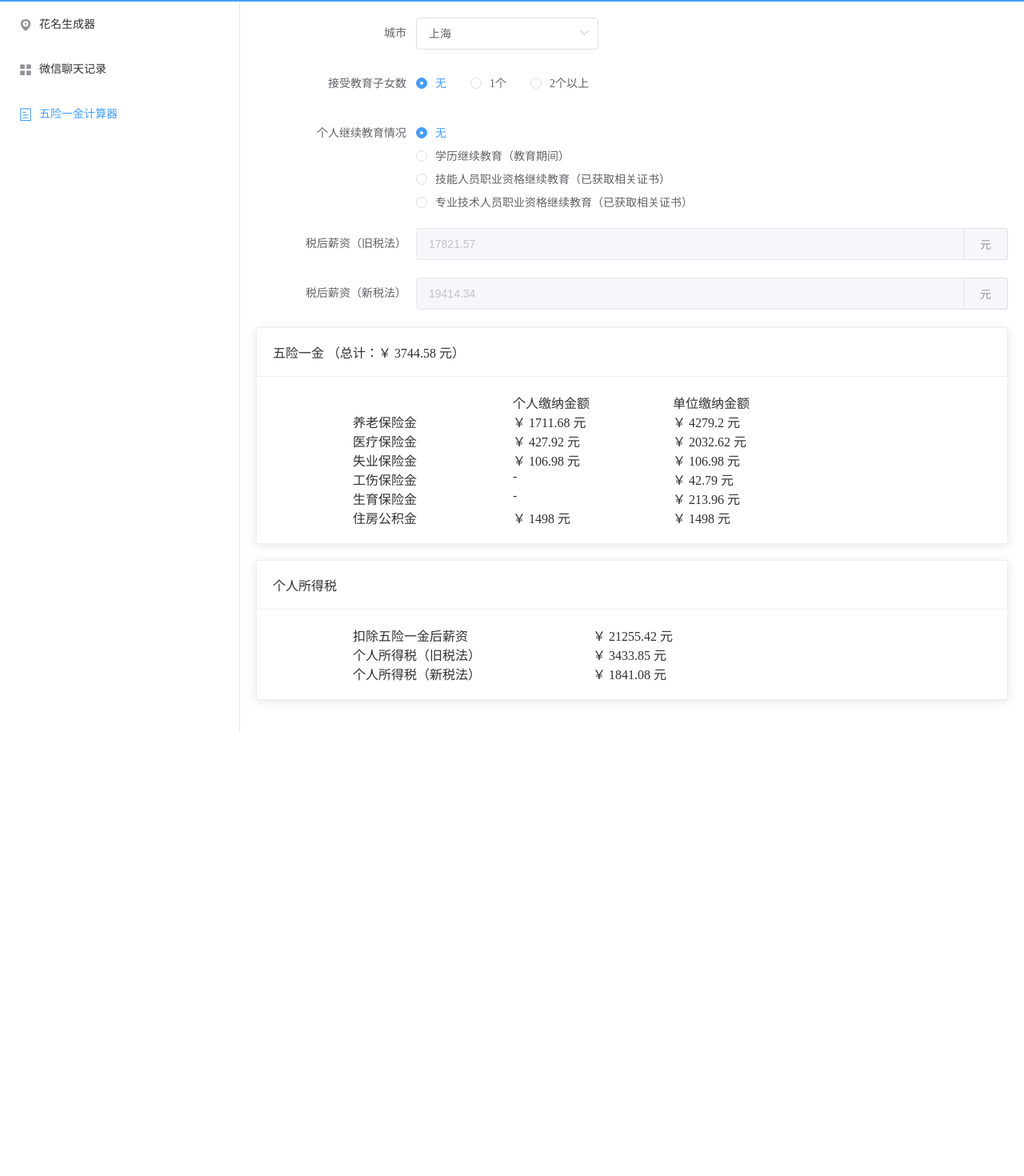
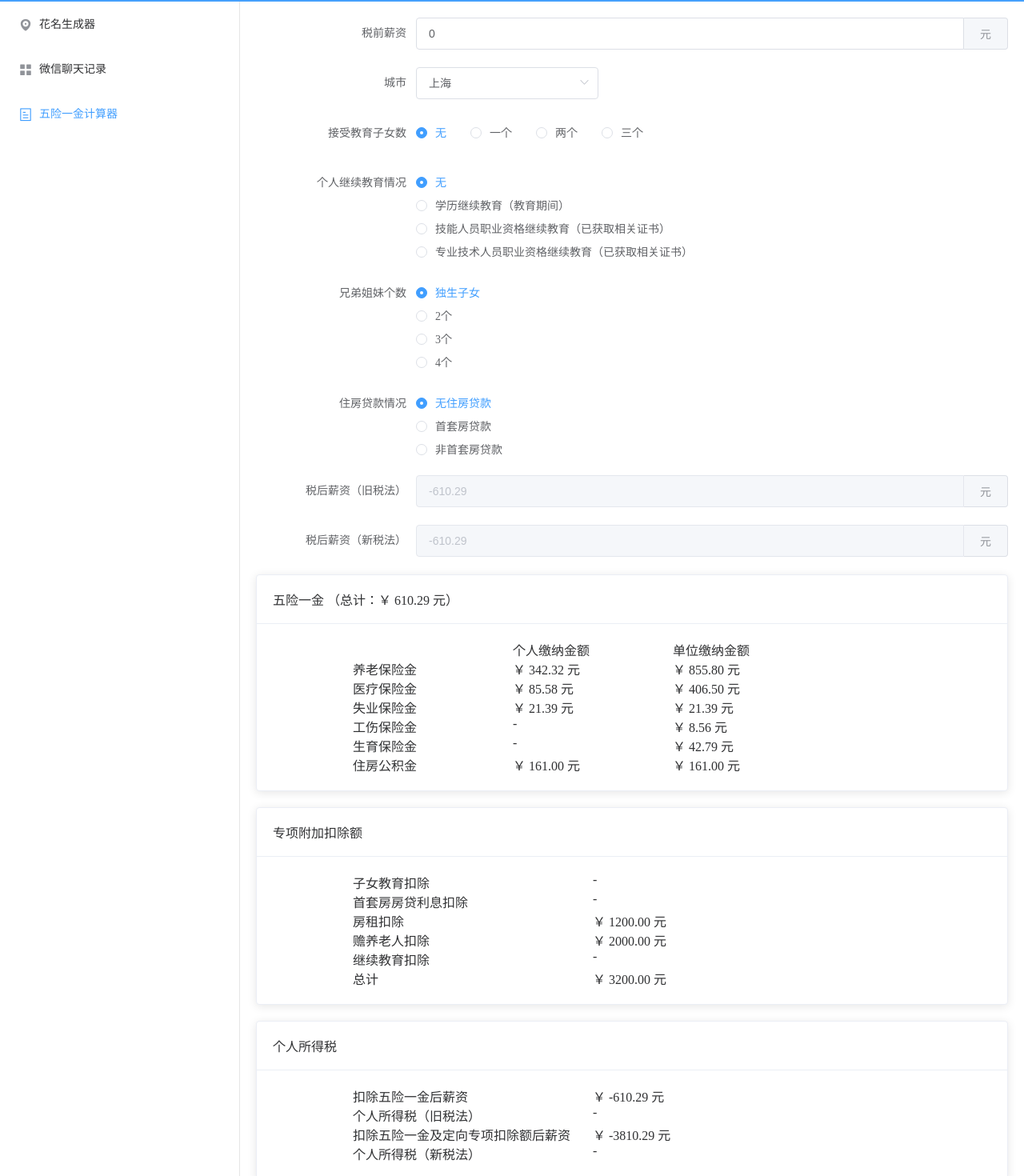
Before and after one commit to xhblovewmy/v-tools, a Vue app: page /salary in a window 1280 px wide. Shown: the part 42-1512 px from the top of the page at 80% size. Before the commit the page ends 957 px from the top, so only its background shows below. Built offline with nearby package versions, Linux system fonts and the light colour scheme.

Commit message:
feat: 五险一金计算器

```diff
--- a/src/const/salary.js
+++ b/src/const/salary.js
@@ -1,3 +1,4 @@
+// 城市
 export const cityOptions = [
   {
     id: 1,
@@ -5,10 +6,11 @@ export const cityOptions = [
   }
 ]
 
+// 五险一金缴纳比例
 export const paymentRatioOptions = [
   {
     id: 1,
-    value: { // 五险一金缴纳比例
+    value: {
       pension: [8, 20],
       medical: [2, 9.5],
       unemployment: [0.5, 0.5],
@@ -19,12 +21,112 @@ export const paymentRatioOptions = [
   }
 ]
 
+// 缴纳基数范围
 export const paymentBaseAreaOptions = [
   {
     id: 1,
-    value: [ // 缴纳基数范围
+    value: [
       { min: 4279, max: 21396 },
       { min: 2300, max: 21400 }
     ]
   }
 ]
+
+// 租赁情况
+export const rentOptions = [
+  {
+    id: 1,
+    value: 1200
+  }
+]
+
+// 受教育子女数量
+export const childrenOptions = [
+  {
+    label: '无',
+    key: 'a',
+    value: 0
+  },
+  {
+    label: '一个',
+    key: 'b',
+    value: 1000
+  },
+  {
+    label: '两个',
+    key: 'c',
+    value: 2000
+  },
+  {
+    label: '三个',
+    key: 'd',
+    value: 3000
+  }
+]
+
+// 个人继续教育情况
+export const educationOptions = [
+  {
+    label: '无',
+    key: 'a',
+    value: 0
+  },
+  {
+    label: '学历继续教育（教育期间）',
+    key: 'b',
+    value: 400
+  },
+  {
+    label: '技能人员职业资格继续教育（已获取相关证书）',
+    key: 'c',
+    value: 300
+  },
+  {
+    label: '专业技术人员职业资格继续教育（已获取相关证书）',
+    key: 'd',
+    value: 300
+  }
+]
+
+// 赡养老人情况
+export const supportOptions = [
+  {
+    label: '独生子女',
+    key: 'a',
+    value: 2000
+  },
+  {
+    label: '2个',
+    key: 'b',
+    value: 1000
+  },
+  {
+    label: '3个',
+    key: 'c',
+    value: 667
+  },
+  {
+    label: '4个',
+    key: 'd',
+    value: 500
+  }
+]
+
+// 住房贷款情况
+export const loanOptions = [
+  {
+    label: '无住房贷款',
+    key: 'a',
+    value: 0
+  },
+  {
+    label: '首套房贷款',
+    key: 'b',
+    value: 1000
+  },
+  {
+    label: '非首套房贷款',
+    key: 'c',
+    value: 0
+  }
+]
--- a/src/pages/salary/index.vue
+++ b/src/pages/salary/index.vue
@@ -1,11 +1,11 @@
 <template>
   <div>
     <el-form label-width="200px">
-      <!-- <el-form-item label="税前薪资">
+      <el-form-item label="税前薪资">
         <el-input v-model="salary">
           <template slot="append">元</template>
         </el-input>
-      </el-form-item> -->
+      </el-form-item>
       <el-form-item label="城市">
         <el-select v-model="cityId" filterable placeholder="请选择">
           <el-option
@@ -18,17 +18,22 @@
       </el-form-item>
       <el-form-item label="接受教育子女数">
         <el-radio-group v-model="additionalDeduction.children">
-          <el-radio :label="0">无</el-radio>
-          <el-radio :label="1000">1个</el-radio>
-          <el-radio :label="2000">2个以上</el-radio>
+          <el-radio v-for="option in childrenOptions" :label="option.key" :key="option.key">{{ option.label }}</el-radio>
         </el-radio-group>
       </el-form-item>
       <el-form-item label="个人继续教育情况">
         <el-radio-group v-model="additionalDeduction.adultEducation" :class="$style['radio-group-vertical']">
-          <el-radio :label="0">无</el-radio>
-          <el-radio :label="400">学历继续教育（教育期间）</el-radio>
-          <el-radio :label="300">技能人员职业资格继续教育（已获取相关证书）</el-radio>
-          <el-radio :label="300">专业技术人员职业资格继续教育（已获取相关证书）</el-radio>
+          <el-radio v-for="option in educationOptions" :label="option.key" :key="option.key">{{ option.label }}</el-radio>
+        </el-radio-group>
+      </el-form-item>
+      <el-form-item label="兄弟姐妹个数">
+        <el-radio-group v-model="additionalDeduction.support" :class="$style['radio-group-vertical']">
+          <el-radio v-for="option in supportOptions" :label="option.key" :key="option.key">{{ option.label }}</el-radio>
+        </el-radio-group>
+      </el-form-item>
+      <el-form-item label="住房贷款情况">
+        <el-radio-group v-model="additionalDeduction.homeLoan" :class="$style['radio-group-vertical']">
+          <el-radio v-for="option in loanOptions" :label="option.key" :key="option.key">{{ option.label }}</el-radio>
         </el-radio-group>
       </el-form-item>
       <el-form-item label="税后薪资（旧税法）">
@@ -59,6 +64,36 @@
         </div>
       </div>
     </el-card>
+    <el-card :class="$style.card" header="专项附加扣除额">
+      <div>
+        <div :class="$style.table">
+          <div :class="$style.row">
+            <span>子女教育扣除</span>
+            <span>{{ additionalDeductionFee.children | currency }}</span>
+          </div>
+          <div :class="$style.row">
+            <span>首套房房贷利息扣除</span>
+            <span>{{ additionalDeductionFee.loan | currency }}</span>
+          </div>
+          <div :class="$style.row">
+            <span>房租扣除</span>
+            <span>{{ additionalDeductionFee.rent | currency }}</span>
+          </div>
+          <div :class="$style.row">
+            <span>赡养老人扣除</span>
+            <span>{{ additionalDeductionFee.support | currency }}</span>
+          </div>
+          <div :class="$style.row">
+            <span>继续教育扣除</span>
+            <span>{{ additionalDeductionFee.education | currency }}</span>
+          </div>
+          <div :class="$style.row">
+            <span>总计</span>
+            <span>{{ additionalDeductionFeeCount | currency }}</span>
+          </div>
+        </div>
+      </div>
+    </el-card>
     <el-card :class="$style.card" header="个人所得税">
       <div :class="$style.table">
         <div :class="$style.row">
@@ -70,6 +105,10 @@
           <span>{{ tax.old | currency }}</span>
         </div>
         <div :class="$style.row">
+          <span>扣除五险一金及定向专项扣除额后薪资</span>
+          <span>{{ salary - socialFundCount - additionalDeductionFeeCount | currency }}</span>
+        </div>
+        <div :class="$style.row">
           <span>个人所得税（新税法）</span>
           <span>{{ tax.new | currency }}</span>
         </div>
@@ -79,7 +118,7 @@
 </template>
 
 <script>
-import { paymentRatioOptions, paymentBaseAreaOptions, cityOptions } from '@/const/salary'
+import { paymentRatioOptions, paymentBaseAreaOptions, cityOptions, childrenOptions, educationOptions, supportOptions, loanOptions, rentOptions } from '@/const/salary'
 
 const middle = (a, b, c) => {
   const min = Math.min(a, b)
@@ -91,14 +130,13 @@ const middle = (a, b, c) => {
 export default {
   data () {
     return {
-      salary: 25000, // 税前工资
+      salary: 0, // 税前工资
       cityId: 1,
       additionalDeduction: { // 定向专项扣除
-        children: 0, // 子女教育
-        adultEducation: 0, // 继续教育
-        homeLoan: 0, // 住房贷款
-        housingRent: 0, // 住房租金
-        parent: 0 // 赡养父母
+        children: 'a', // 子女教育个数
+        adultEducation: 'a', // 继续教育
+        support: 'a', // 赡养父母
+        homeLoan: 'a' // 住房贷款
       },
       socialOptions: [ // 五险一金映射
         { label: '养老保险金', key: 'pension' },
@@ -129,7 +167,11 @@ export default {
           [null, 45, 13505]
         ]
       },
-      cityOptions
+      cityOptions,
+      childrenOptions,
+      educationOptions,
+      loanOptions,
+      supportOptions
     }
   },
   methods: {
@@ -160,9 +202,10 @@ export default {
     },
     tax () {
       const salaryBase = this.salary - this.socialFundCount
+      const salaryBaseNew = this.salary - this.socialFundCount - this.additionalDeductionFeeCount
       return {
         old: +(this.calcTax(salaryBase, 'old')).toFixed(2),
-        new: +(this.calcTax(salaryBase, 'new')).toFixed(2)
+        new: +(this.calcTax(salaryBaseNew, 'new')).toFixed(2)
       }
     },
     oldAtSalary () {
@@ -180,12 +223,29 @@ export default {
     },
     paymentBaseArea () {
       return paymentBaseAreaOptions.find(item => item.id === this.cityId).value
+    },
+    additionalDeductionFee () {
+      const rent = rentOptions.find(item => item.id === this.cityId).value
+      const children = childrenOptions.find(item => item.key === this.additionalDeduction.children).value
+      const education = educationOptions.find(item => item.key === this.additionalDeduction.adultEducation).value
+      const support = supportOptions.find(item => item.key === this.additionalDeduction.support).value
+      const loan = loanOptions.find(item => item.key === this.additionalDeduction.homeLoan).value
+      return {
+        rent,
+        children,
+        education,
+        support,
+        loan
+      }
+    },
+    additionalDeductionFeeCount () {
+      return Object.keys(this.additionalDeductionFee).reduce((res, key) => res + this.additionalDeductionFee[key], 0)
     }
   },
   filters: {
     currency (value) {
       if (!value) return '-'
-      return `￥ ${value} 元`
+      return `￥ ${value.toFixed(2)} 元`
     }
   }
 }
```
